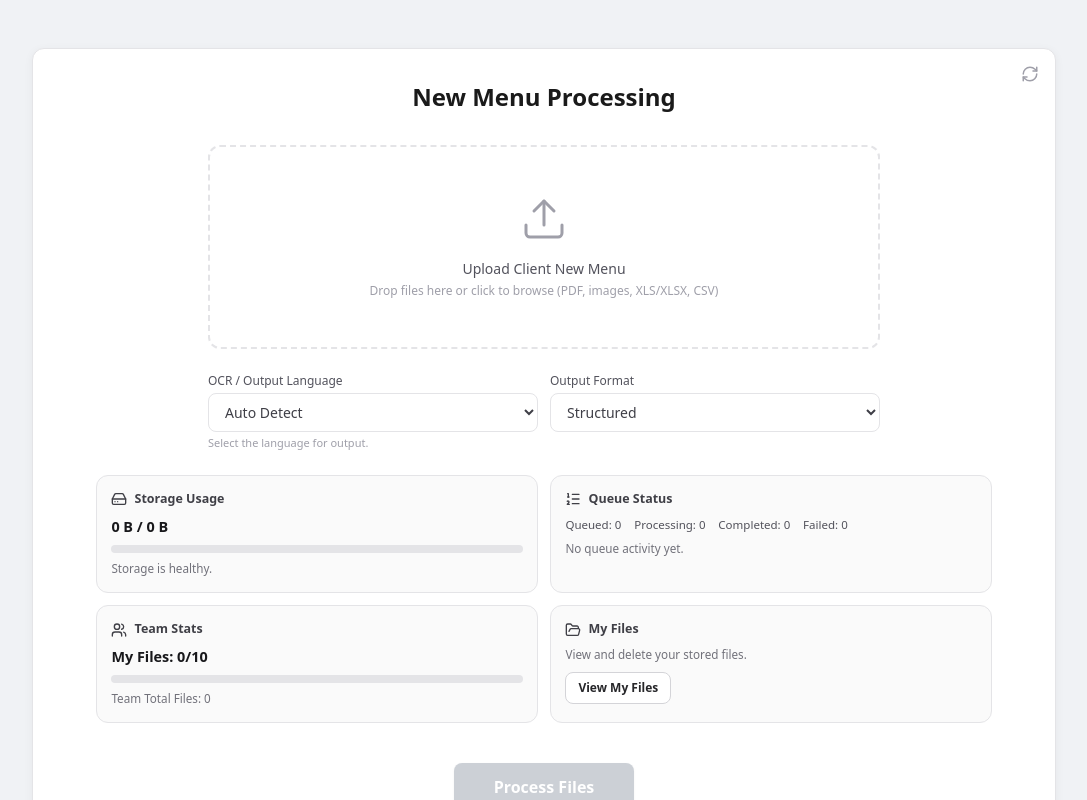
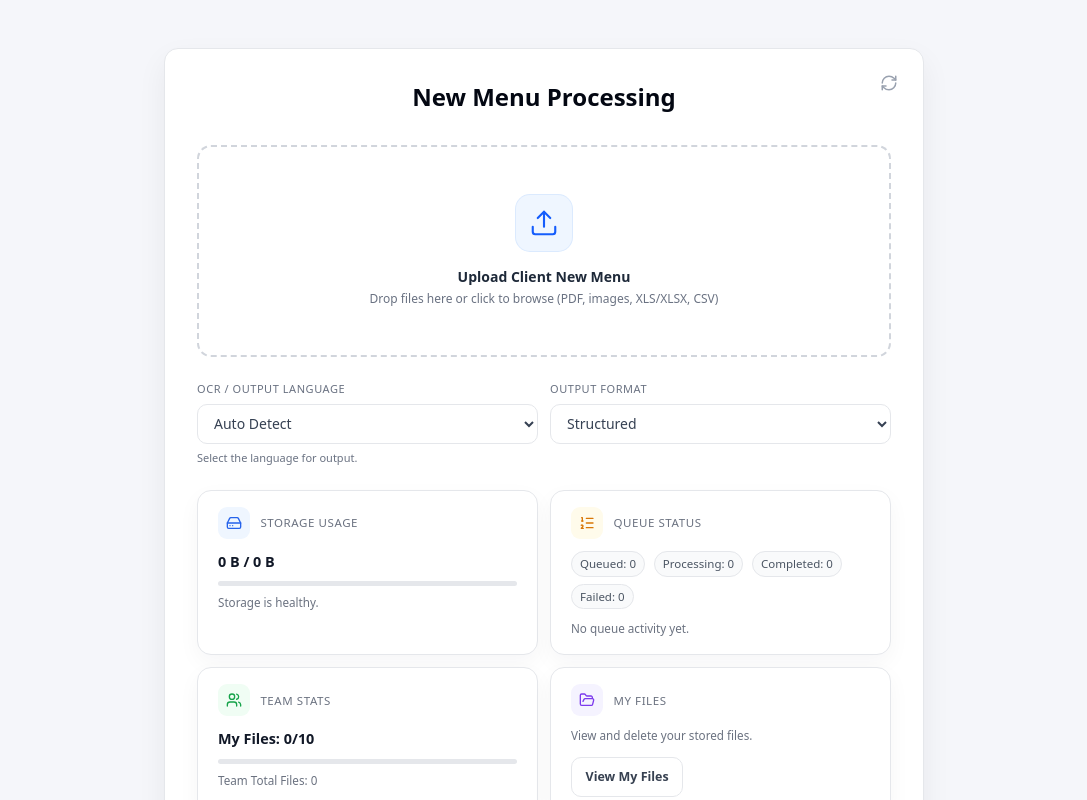
Before and after one commit to khapandianiruddh734-alt/py-app, a React (Vite) app: page / in a window 1280 px wide. Shown: the top 800 px of the page, without its empty margins (96-1183 px from the left). Built offline with nearby package versions, Linux system fonts and the light colour scheme.

Commit message:
Polish SaaS UI styling

```diff
--- a/src/App.tsx
+++ b/src/App.tsx
@@ -405,44 +405,46 @@ export default function App() {
   );
 
   return (
-    <div className="min-h-screen bg-[#F0F2F5] text-[#1A1A1A] font-sans selection:bg-blue-100 py-12 px-4">
-      <div className="max-w-5xl mx-auto space-y-8">
-        <div className="bg-white rounded-xl shadow-[0_2px_10px_rgba(0,0,0,0.05)] border border-zinc-200 overflow-hidden relative">
+    <div className="min-h-screen bg-[#F5F6FA] text-gray-900 font-sans selection:bg-blue-100 py-10 px-4 sm:py-12">
+      <div className="max-w-[760px] mx-auto space-y-6">
+        <div className="bg-white rounded-[14px] shadow-[0_12px_30px_rgba(15,23,42,0.06)] border border-[#E5E7EB] overflow-hidden relative">
           <button
             onClick={clearAll}
-            className="absolute top-4 right-4 text-zinc-400 hover:text-zinc-600 transition-colors"
+            className="absolute top-4 right-4 grid h-9 w-9 place-items-center rounded-[10px] border border-transparent text-gray-400 transition-colors duration-150 ease-in-out hover:border-gray-200 hover:bg-gray-50 hover:text-gray-700 focus:outline-none focus:ring-[3px] focus:ring-blue-50 cursor-pointer"
             title="Reset"
           >
             <RefreshCw size={18} />
           </button>
 
-          <div className="p-8 flex flex-col items-center">
-            <h1 className="text-2xl font-bold mb-8">New Menu Processing</h1>
+          <div className="p-5 sm:p-8 flex flex-col items-center">
+            <h1 className="text-2xl font-semibold mb-8 text-gray-950">New Menu Processing</h1>
 
             <div
               {...getRootProps()}
               className={cn(
-                "w-full max-w-2xl border-2 border-dashed rounded-xl p-12 transition-all cursor-pointer flex flex-col items-center justify-center text-center gap-4",
-                isDragActive ? "border-blue-500 bg-blue-50/30" : "border-zinc-200 hover:border-zinc-300 bg-white"
+                "w-full border-2 border-dashed rounded-[14px] p-8 sm:p-12 transition-colors duration-150 ease-in-out cursor-pointer flex flex-col items-center justify-center text-center gap-4",
+                isDragActive ? "border-blue-500 bg-blue-50" : "border-gray-300 bg-white hover:border-blue-500 hover:bg-blue-50"
               )}
             >
               <input {...getInputProps()} />
-              <Upload className="text-zinc-400" size={48} strokeWidth={1.5} />
+              <div className="grid h-14 w-14 place-items-center rounded-[14px] bg-blue-50 text-blue-600 ring-1 ring-blue-100">
+                <Upload size={30} strokeWidth={1.7} />
+              </div>
               <div className="space-y-1">
-                <p className="text-sm font-medium text-zinc-600">Upload Client New Menu</p>
-                <p className="text-xs text-zinc-400">
+                <p className="text-sm font-semibold text-gray-800">Upload Client New Menu</p>
+                <p className="text-xs text-gray-500">
                   Drop files here or click to browse (PDF, images, XLS/XLSX, CSV)
                 </p>
               </div>
             </div>
 
             {files.length > 0 && (
-              <div className="mt-4 w-full max-w-2xl">
+              <div className="mt-4 w-full">
                 <div className="flex flex-wrap gap-2 justify-center">
                   {files.map((file, i) => (
                     <div
                       key={i}
-                      className="flex items-center gap-2 px-3 py-1.5 bg-zinc-100 rounded-full text-[10px] font-medium text-zinc-600 border border-zinc-200"
+                      className="flex items-center gap-2 px-3 py-1.5 bg-gray-50 rounded-full text-[11px] font-medium text-gray-600 border border-gray-200"
                     >
                       <FileText size={12} />
                       {file.name}
@@ -452,13 +454,13 @@ export default function App() {
               </div>
             )}
 
-            <div className="mt-6 w-full max-w-2xl grid grid-cols-1 md:grid-cols-2 gap-3">
-              <label className="text-xs font-medium text-zinc-600">
+            <div className="mt-6 w-full grid grid-cols-1 md:grid-cols-2 gap-3">
+              <label className="text-[11px] font-medium uppercase tracking-[0.05em] text-gray-500">
                 OCR / Output Language
                 <select
                   value={language}
                   onChange={(e) => setLanguage(e.target.value as ExtractionLanguage)}
-                  className="mt-1 w-full rounded-lg border border-zinc-200 bg-white px-3 py-2 text-sm text-zinc-700 focus:outline-none focus:ring-2 focus:ring-blue-200"
+                  className="mt-1.5 h-10 w-full rounded-[10px] border border-[#E5E7EB] bg-white px-3 text-sm font-normal normal-case tracking-normal text-gray-700 transition-colors duration-150 ease-in-out focus:border-blue-500 focus:outline-none focus:ring-[3px] focus:ring-blue-50"
                 >
                   <option value="auto">Auto Detect</option>
                   <option value="english">English</option>
@@ -476,17 +478,17 @@ export default function App() {
                   <option value="french">French</option>
                   <option value="spanish">Spanish</option>
                 </select>
-                <p className="text-[11px] text-zinc-400 mt-1">
+                <p className="text-[11px] normal-case tracking-normal text-gray-500 mt-1.5">
                   Select the language for output.
                 </p>
               </label>
 
-              <label className="text-xs font-medium text-zinc-600">
+              <label className="text-[11px] font-medium uppercase tracking-[0.05em] text-gray-500">
                 Output Format
                 <select
                   value={outputMode}
                   onChange={(e) => setOutputMode(e.target.value as OutputMode)}
-                  className="mt-1 w-full rounded-lg border border-zinc-200 bg-white px-3 py-2 text-sm text-zinc-700 focus:outline-none focus:ring-2 focus:ring-blue-200"
+                  className="mt-1.5 h-10 w-full rounded-[10px] border border-[#E5E7EB] bg-white px-3 text-sm font-normal normal-case tracking-normal text-gray-700 transition-colors duration-150 ease-in-out focus:border-blue-500 focus:outline-none focus:ring-[3px] focus:ring-blue-50"
                 >
                   <option value="structured">Structured</option>
                   <option value="original">Original</option>
@@ -494,7 +496,7 @@ export default function App() {
               </label>
             </div>
 
-            <div className="dashboard-grid mt-6 w-full max-w-4xl">
+            <div className="dashboard-grid mt-6 w-full">
               <section className="dashboard-card">
                 <div className="dashboard-title">
                   <HardDrive size={16} />
@@ -509,7 +511,7 @@ export default function App() {
                 <p
                   className={cn(
                     "dashboard-subtle",
-                    dashboard.isStorageWarning ? "text-red-600" : "text-zinc-500"
+                    dashboard.isStorageWarning ? "text-red-600" : "text-gray-500"
                   )}
                 >
                   {dashboard.isStorageWarning
@@ -572,11 +574,11 @@ export default function App() {
               </section>
             </div>
 
-            <div className="mt-10">
+            <div className="mt-8">
               <button
                 onClick={handleExtract}
                 disabled={isExtracting || files.length === 0}
-                className="px-10 py-3 bg-[#9BA3AF] hover:bg-[#868E99] disabled:opacity-50 text-white rounded-lg font-semibold transition-all shadow-sm"
+                className="min-h-10 px-10 py-3 bg-blue-600 hover:bg-blue-700 disabled:bg-gray-200 disabled:text-gray-400 disabled:shadow-none disabled:cursor-not-allowed text-white rounded-[12px] text-sm font-semibold transition-colors duration-150 ease-in-out shadow-[0_8px_18px_rgba(37,99,235,0.22)] cursor-pointer focus:outline-none focus:ring-[3px] focus:ring-blue-50"
               >
                 {isExtracting ? (
                   <div className="flex items-center gap-2">
@@ -592,29 +594,29 @@ export default function App() {
         </div>
 
         {notice && (
-          <div className="bg-amber-50 border border-amber-200 p-4 rounded-xl flex items-center justify-center gap-3 text-amber-700 text-sm">
+          <div className="bg-amber-50 border border-amber-200 p-4 rounded-[14px] flex items-center justify-center gap-3 text-amber-700 text-sm shadow-sm">
             <AlertCircle size={18} />
             {notice}
           </div>
         )}
 
         {error && (
-          <div className="bg-red-50 border border-red-100 p-4 rounded-xl flex items-center justify-center gap-3 text-red-600 text-sm">
+          <div className="bg-red-50 border border-red-200 p-4 rounded-[14px] flex items-center justify-center gap-3 text-red-600 text-sm shadow-sm">
             <AlertCircle size={18} />
             {error}
           </div>
         )}
 
         {data.length > 0 && (
-          <div className="bg-white rounded-xl shadow-[0_2px_10px_rgba(0,0,0,0.05)] border border-zinc-200 overflow-hidden animate-in fade-in slide-in-from-bottom-4 duration-500">
-            <div className="px-6 py-4 border-b border-zinc-100 flex items-center justify-between bg-zinc-50/30">
+          <div className="bg-white rounded-[14px] shadow-[0_12px_30px_rgba(15,23,42,0.06)] border border-[#E5E7EB] overflow-hidden animate-in fade-in slide-in-from-bottom-4 duration-500">
+            <div className="px-5 sm:px-6 py-4 border-b border-gray-100 flex items-center justify-between bg-gray-50">
               <div className="flex items-center gap-2">
-                <TableIcon size={18} className="text-zinc-400" />
-                <h2 className="text-sm font-semibold">Extracted Data ({data.length} items)</h2>
+                <TableIcon size={18} className="text-blue-600" />
+                <h2 className="text-sm font-semibold text-gray-900">Extracted Data ({data.length} items)</h2>
               </div>
               <button
                 onClick={downloadExcel}
-                className="flex items-center gap-2 px-4 py-2 bg-white border border-zinc-200 hover:border-blue-500 hover:text-blue-600 rounded-lg text-xs font-medium transition-all shadow-sm"
+                className="flex min-h-10 items-center gap-2 px-4 py-2 bg-white border border-gray-200 hover:bg-gray-50 hover:border-blue-500 hover:text-blue-600 rounded-[10px] text-xs font-semibold transition-colors duration-150 ease-in-out shadow-sm cursor-pointer focus:outline-none focus:ring-[3px] focus:ring-blue-50"
               >
                 <Download size={14} />
                 Download Excel
@@ -624,24 +626,24 @@ export default function App() {
             <div className="overflow-x-auto">
               <table className="w-full text-left border-collapse">
                 <thead>
-                  <tr className="bg-zinc-50/50 border-b border-zinc-100">
+                  <tr className="bg-gray-50 border-b border-gray-100">
                     {COLUMNS.map((col) => (
                       <th
                         key={col}
-                        className="px-4 py-3 text-[10px] font-bold text-zinc-400 uppercase tracking-wider whitespace-nowrap"
+                        className="px-4 py-3 text-[11px] font-semibold text-gray-500 uppercase tracking-[0.05em] whitespace-nowrap"
                       >
                         {col}
                       </th>
                     ))}
                   </tr>
                 </thead>
-                <tbody className="divide-y divide-zinc-100">
+                <tbody className="divide-y divide-gray-100">
                   {data.map((row, i) => (
-                    <tr key={i} className="hover:bg-zinc-50/30 transition-colors">
+                    <tr key={i} className="hover:bg-blue-50/40 transition-colors duration-150 ease-in-out">
                       {COLUMNS.map((col) => (
                         <td
                           key={col}
-                          className="px-4 py-3 text-xs text-zinc-600 whitespace-nowrap max-w-[200px] truncate"
+                          className="px-4 py-3 text-xs text-gray-600 whitespace-nowrap max-w-[200px] truncate"
                         >
                           {row[col as keyof ExtractedData] || ""}
                         </td>
--- a/src/index.css
+++ b/src/index.css
@@ -13,56 +13,92 @@
 }
 
 .dashboard-card {
-  border: 1px solid #e4e4e7;
-  border-radius: 0.75rem;
-  padding: 0.9rem;
-  background: #fafafa;
+  border: 1px solid #e5e7eb;
+  border-radius: 14px;
+  padding: 1rem 1.25rem;
+  background: #ffffff;
+  box-shadow: 0 8px 22px rgba(15, 23, 42, 0.04);
 }
 
 .dashboard-title {
   display: flex;
   align-items: center;
-  gap: 0.45rem;
-  font-size: 0.78rem;
-  font-weight: 700;
-  color: #3f3f46;
-  margin-bottom: 0.45rem;
+  gap: 0.65rem;
+  font-size: 0.72rem;
+  font-weight: 500;
+  color: #6b7280;
+  text-transform: uppercase;
+  letter-spacing: 0.05em;
+  margin-bottom: 0.75rem;
+}
+
+.dashboard-title svg {
+  width: 32px;
+  height: 32px;
+  padding: 8px;
+  border-radius: 9px;
+  flex: 0 0 auto;
+  color: #2563eb;
+  background: #eff6ff;
+}
+
+.dashboard-card:nth-child(2) .dashboard-title svg {
+  color: #d97706;
+  background: #fffbeb;
+}
+
+.dashboard-card:nth-child(3) .dashboard-title svg {
+  color: #16a34a;
+  background: #f0fdf4;
+}
+
+.dashboard-card:nth-child(4) .dashboard-title svg {
+  color: #7c3aed;
+  background: #f5f3ff;
 }
 
 .dashboard-value {
   font-size: 0.9rem;
-  font-weight: 700;
-  color: #18181b;
-  margin-bottom: 0.45rem;
+  font-weight: 600;
+  color: #111827;
+  margin-bottom: 0.55rem;
 }
 
 .dashboard-subtle {
   font-size: 0.73rem;
-  color: #71717a;
+  color: #6b7280;
+  line-height: 1.45;
 }
 
 .dashboard-progress {
   width: 100%;
-  height: 0.5rem;
-  background: #e4e4e7;
+  height: 5px;
+  background: #e5e7eb;
   border-radius: 9999px;
   overflow: hidden;
-  margin-bottom: 0.45rem;
+  margin-bottom: 0.55rem;
 }
 
 .dashboard-progress-fill {
   height: 100%;
-  background: linear-gradient(90deg, #1d4ed8, #22c55e);
+  background: #2563eb;
   transition: width 240ms ease;
 }
 
 .dashboard-inline-stats {
   display: flex;
   flex-wrap: wrap;
-  gap: 0.4rem 0.8rem;
+  gap: 0.45rem 0.55rem;
   font-size: 0.72rem;
-  color: #52525b;
-  margin-bottom: 0.45rem;
+  color: #4b5563;
+  margin-bottom: 0.75rem;
+}
+
+.dashboard-inline-stats span {
+  border: 1px solid #e5e7eb;
+  border-radius: 9999px;
+  padding: 0.2rem 0.5rem;
+  background: #f9fafb;
 }
 
 .dashboard-queue-list {
@@ -80,115 +116,151 @@
   align-items: center;
   gap: 0.5rem;
   font-size: 0.72rem;
-  color: #3f3f46;
+  color: #374151;
+  border: 1px solid #f3f4f6;
+  border-radius: 10px;
+  padding: 0.45rem 0.55rem;
+  background: #ffffff;
 }
 
 .dashboard-status {
   border-radius: 9999px;
-  padding: 0.1rem 0.45rem;
+  padding: 0.15rem 0.5rem;
   font-size: 0.65rem;
-  font-weight: 700;
+  font-weight: 600;
+  white-space: nowrap;
 }
 
 .dashboard-status-queued {
   color: #1d4ed8;
-  background: #dbeafe;
+  background: #eff6ff;
 }
 
 .dashboard-status-processing {
-  color: #7c2d12;
-  background: #ffedd5;
+  color: #b45309;
+  background: #fffbeb;
 }
 
 .dashboard-status-completed {
   color: #166534;
-  background: #dcfce7;
+  background: #f0fdf4;
 }
 
 .dashboard-status-failed {
   color: #991b1b;
-  background: #fee2e2;
+  background: #fef2f2;
 }
 
 .dashboard-action-btn {
-  margin-top: 0.5rem;
-  border: 1px solid #d4d4d8;
-  border-radius: 0.5rem;
-  padding: 0.4rem 0.75rem;
-  font-size: 0.75rem;
+  margin-top: 0.75rem;
+  min-height: 40px;
+  border: 1px solid #e5e7eb;
+  border-radius: 10px;
+  padding: 0.5rem 0.85rem;
+  font-size: 0.78rem;
   font-weight: 600;
-  color: #27272a;
+  color: #374151;
   background: #ffffff;
+  cursor: pointer;
+  transition: color 150ms ease, background-color 150ms ease, border-color 150ms ease;
 }
 
 .dashboard-action-btn:hover {
-  border-color: #2563eb;
-  color: #1d4ed8;
+  border-color: #d1d5db;
+  color: #111827;
+  background: #f3f4f6;
+}
+
+.dashboard-action-btn:focus-visible {
+  outline: none;
+  border-color: #3b82f6;
+  box-shadow: 0 0 0 3px #eff6ff;
 }
 
 .dashboard-modal-backdrop {
   position: fixed;
   inset: 0;
-  background: rgba(15, 23, 42, 0.45);
+  background: rgba(15, 23, 42, 0.5);
   z-index: 60;
   display: grid;
   place-items: center;
   padding: 1rem;
+  backdrop-filter: blur(6px);
 }
 
 .dashboard-modal {
   width: min(640px, 100%);
   max-height: 85vh;
   overflow: hidden;
-  border-radius: 0.75rem;
-  border: 1px solid #e4e4e7;
+  border-radius: 14px;
+  border: 1px solid #e5e7eb;
   background: #ffffff;
-  box-shadow: 0 10px 28px rgba(0, 0, 0, 0.14);
+  box-shadow: 0 24px 60px rgba(15, 23, 42, 0.22);
 }
 
 .dashboard-modal-header {
   display: flex;
   justify-content: space-between;
   align-items: center;
-  padding: 0.75rem 1rem;
-  border-bottom: 1px solid #e4e4e7;
+  padding: 1rem 1.25rem;
+  border-bottom: 1px solid #e5e7eb;
+  background: #f9fafb;
 }
 
 .dashboard-modal-title {
   font-size: 0.95rem;
-  font-weight: 700;
-  color: #18181b;
+  font-weight: 600;
+  color: #111827;
 }
 
 .dashboard-modal-close {
-  border: 0;
+  width: 36px;
+  height: 36px;
+  display: grid;
+  place-items: center;
+  border: 1px solid transparent;
+  border-radius: 10px;
   background: transparent;
-  color: #52525b;
+  color: #6b7280;
   cursor: pointer;
+  transition: color 150ms ease, background-color 150ms ease, border-color 150ms ease;
+}
+
+.dashboard-modal-close:hover {
+  color: #111827;
+  background: #ffffff;
+  border-color: #e5e7eb;
+}
+
+.dashboard-modal-close:focus-visible {
+  outline: none;
+  border-color: #3b82f6;
+  box-shadow: 0 0 0 3px #eff6ff;
 }
 
 .dashboard-modal-body {
   max-height: calc(85vh - 54px);
   overflow: auto;
-  padding: 0.8rem 1rem;
+  padding: 1rem 1.25rem;
   display: flex;
   flex-direction: column;
-  gap: 0.6rem;
+  gap: 0.75rem;
 }
 
 .dashboard-file-item {
-  border: 1px solid #e4e4e7;
-  border-radius: 0.6rem;
-  padding: 0.55rem 0.7rem;
+  border: 1px solid #e5e7eb;
+  border-radius: 12px;
+  padding: 0.75rem 0.85rem;
   display: grid;
   grid-template-columns: 1fr auto;
   align-items: center;
   gap: 0.7rem;
+  background: #ffffff;
 }
 
 .dashboard-file-name {
   font-size: 0.8rem;
-  color: #18181b;
+  color: #111827;
   font-weight: 600;
 }
 
@@ -196,11 +268,26 @@
   border: 1px solid #fca5a5;
   color: #b91c1c;
   background: #fff1f2;
-  border-radius: 0.45rem;
-  padding: 0.35rem 0.55rem;
+  border-radius: 10px;
+  min-height: 36px;
+  padding: 0.45rem 0.65rem;
   display: inline-flex;
   align-items: center;
   gap: 0.35rem;
   font-size: 0.72rem;
   font-weight: 600;
+  cursor: pointer;
+  transition: color 150ms ease, background-color 150ms ease, border-color 150ms ease;
 }
+
+.dashboard-delete-btn:hover {
+  color: #991b1b;
+  background: #fee2e2;
+  border-color: #f87171;
+}
+
+.dashboard-delete-btn:focus-visible {
+  outline: none;
+  border-color: #ef4444;
+  box-shadow: 0 0 0 3px #fee2e2;
+}
```
Also changed, not shown: 1 other file (tests, documents, lock files or other folders).
